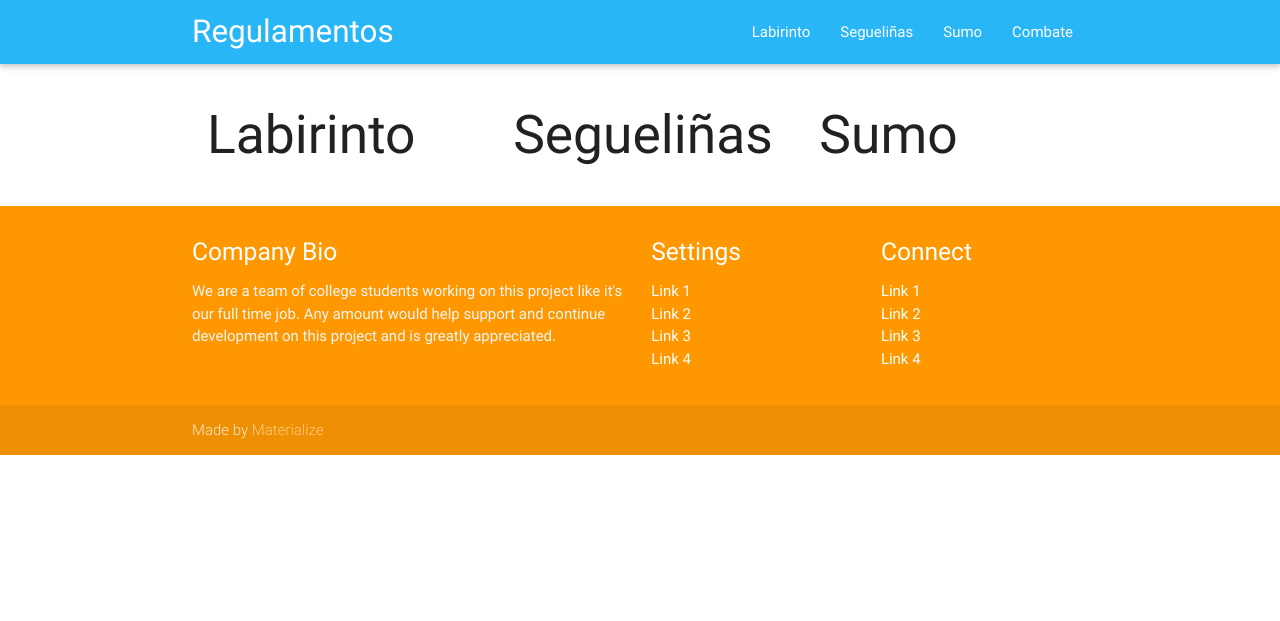
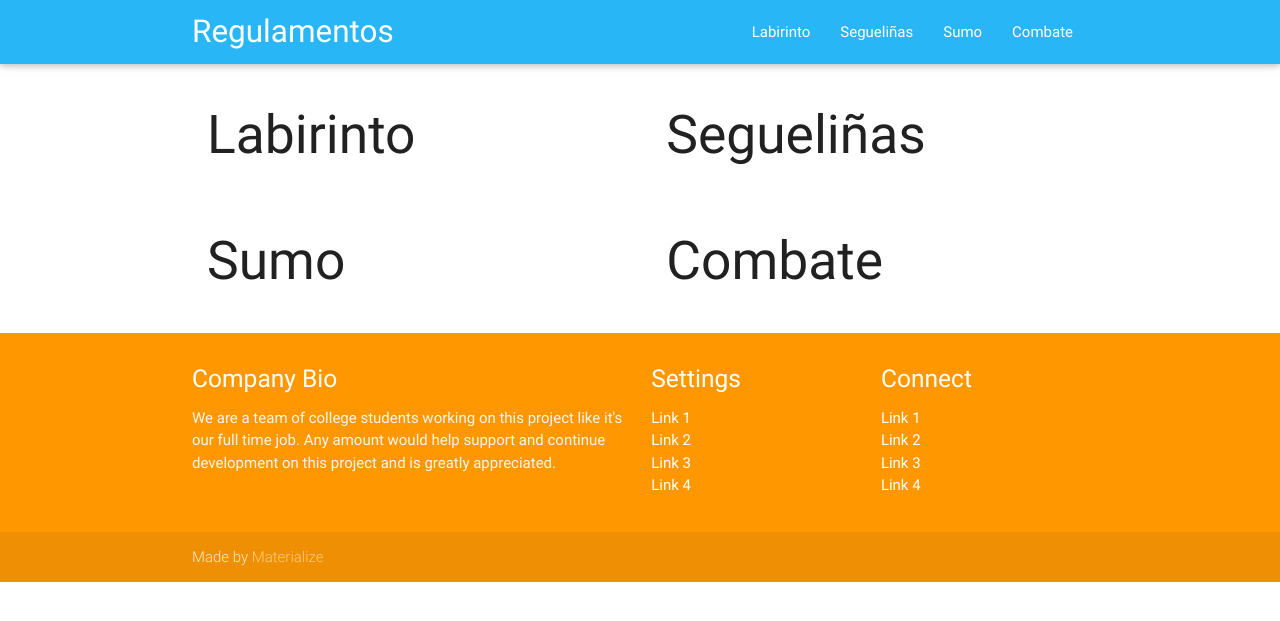
Before and after one commit to brico-labs/Regulamentos, a Jekyll site: the page built from index.md, in a window 1280 px wide. Shown: the top 621 px of the page. Built offline with Jekyll 4.4.1, drawn with Linux system fonts in a browser that asks for light colours; nearby versions of some CDN libraries.

Commit message:
Front page links.

```diff
--- a/_layouts/regulamento.html
+++ b/_layouts/regulamento.html
@@ -15,7 +15,7 @@
 </head>
 <body>
   <nav class="light-blue lighten-1" role="navigation">
-    <div class="nav-wrapper container"><a id="logo-container" href="#" class="brand-logo">Regulamentos</a>
+      <div class="nav-wrapper container"><a id="logo-container" href="{{ site.url }}" class="brand-logo">Regulamentos</a>
 
       <ul class="right hide-on-med-and-down">
         <li><a href="labirinto">Labirinto</a></li>
--- a/index.md
+++ b/index.md
@@ -4,7 +4,7 @@
 
 <div class="row">
 
-  <div class="col s12 m4">
+  <div class="col s12 m6">
     <div class="icon-block">
 
 <div markdown="1">
@@ -14,7 +14,7 @@
     </div>
   </div>
 
-  <div class="col s12 m4">
+  <div class="col s12 m6">
     <div class="icon-block">
 
 <div markdown="1">
@@ -24,7 +24,10 @@
     </div>
   </div>
 
-  <div class="col s12 m4">
+</div>
+<div class="row">
+
+  <div class="col s12 m6">
     <div class="icon-block">
 
 <div markdown="1">
@@ -34,4 +37,14 @@
     </div>
   </div>
 
+  <div class="col s12 m6">
+    <div class="icon-block">
+
+<div markdown="1">
+## Combate
 </div>
+
+    </div>
+  </div>
+
+</div>
```
